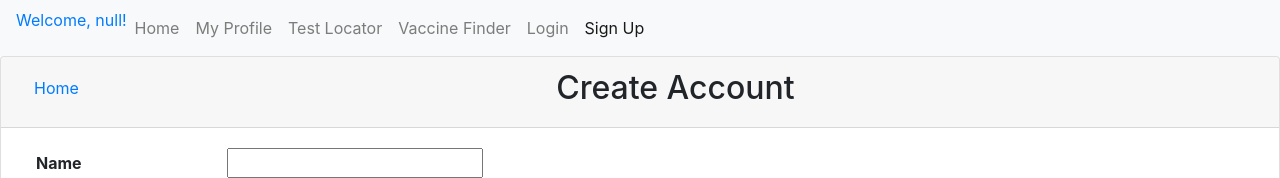
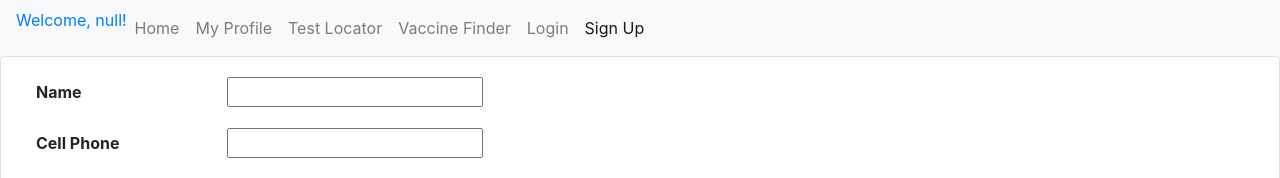
Before and after one commit to JakeMelville/covid-19-relief-react, a React (Create React App) app in the folder client/: page /signup in a window 1280 px wide. Shown: the top 178 px of the page. Built offline with nearby package versions, Linux system fonts and the light colour scheme.

Commit message:
cleaning up signup.js

```diff
--- a/client/src/components/Signup/signup.js
+++ b/client/src/components/Signup/signup.js
@@ -5,7 +5,7 @@
   return (
     <div>
       <div className="card">
-        <div className="card-header">
+        {/* <div className="card-header">
           <button className="btn float-left">
             <Link
               to="/"
@@ -19,7 +19,7 @@
             </Link>
           </button>
           <h2 className="text-center">Create Account</h2>
-        </div>
+        </div> */}
         <div id="signup" role="tabpanel">
           <form id="signup-form" className="card-body">
             <div className="form-group">
```
